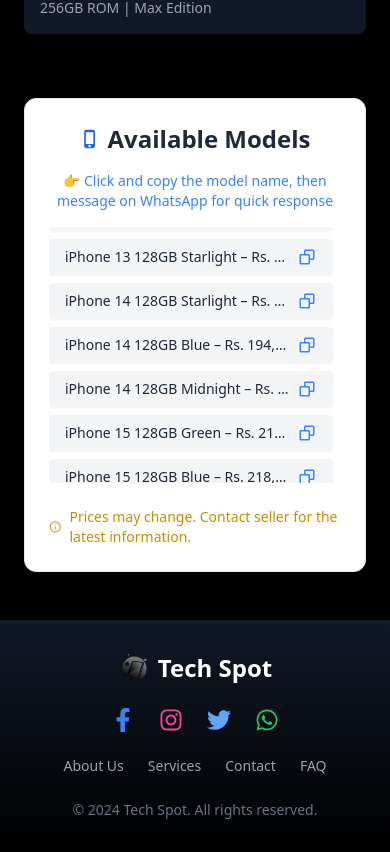
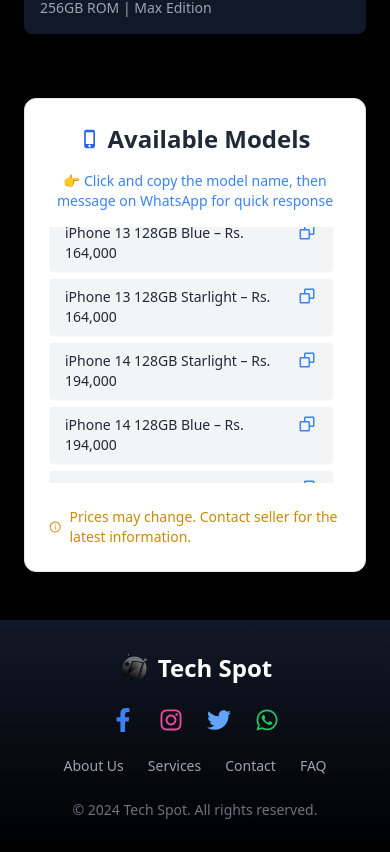
Before and after one commit to IT21182914/Tech-Spot-Official, a React (Create React App) app: page /smartphones in a window 390 px wide. Shown: the part 2478-3330 px from the top of the page. Built offline with nearby package versions, Linux system fonts and the light colour scheme.

Commit message:
Price not showing fixed

```diff
--- a/src/pages/Smartphones.jsx
+++ b/src/pages/Smartphones.jsx
@@ -230,10 +230,10 @@ const Smartphones = () => {
             {applestockList.map((item, idx) => (
               <li
                 key={idx}
-                className="bg-gray-100 px-4 py-2 rounded text-gray-800 shadow-sm hover:bg-gray-200 transition cursor-pointer flex justify-between items-center"
+                className="bg-gray-100 px-4 py-2 rounded text-gray-800 shadow-sm hover:bg-gray-200 transition cursor-pointer flex justify-between items-start sm:items-center gap-2"
                 onClick={() => navigator.clipboard.writeText(item)}
               >
-                <span className="truncate w-full pr-2">{item}</span>
+                <span className="break-words text-sm sm:text-base">{item}</span>
                 <BiCopy className="text-blue-500 text-lg min-w-5" />
               </li>
             ))}
```
